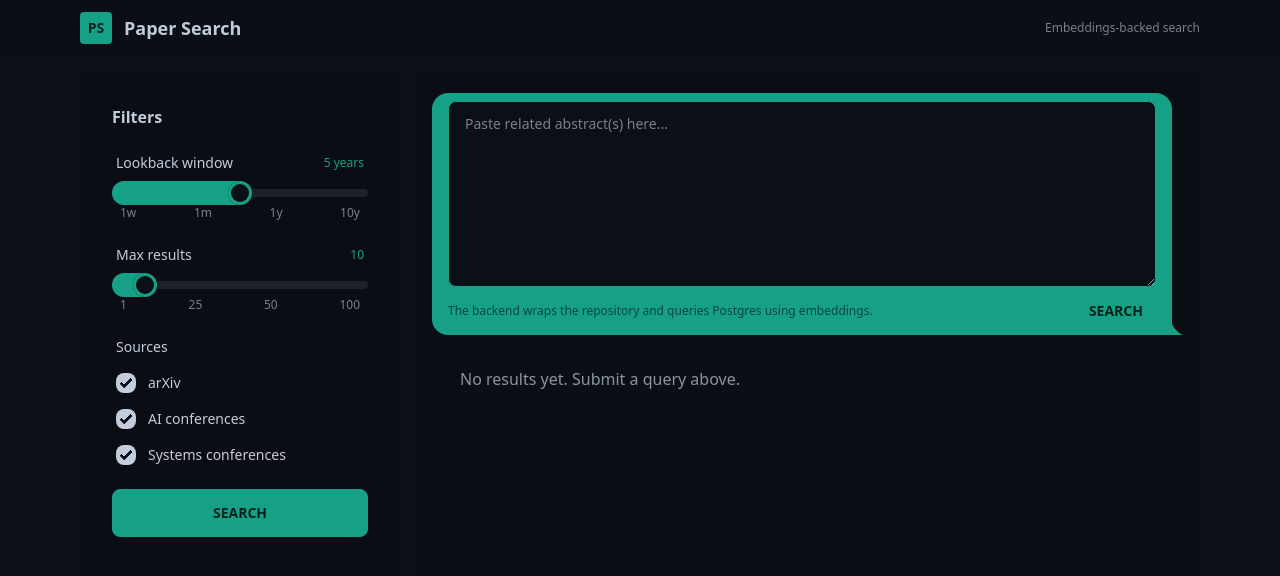
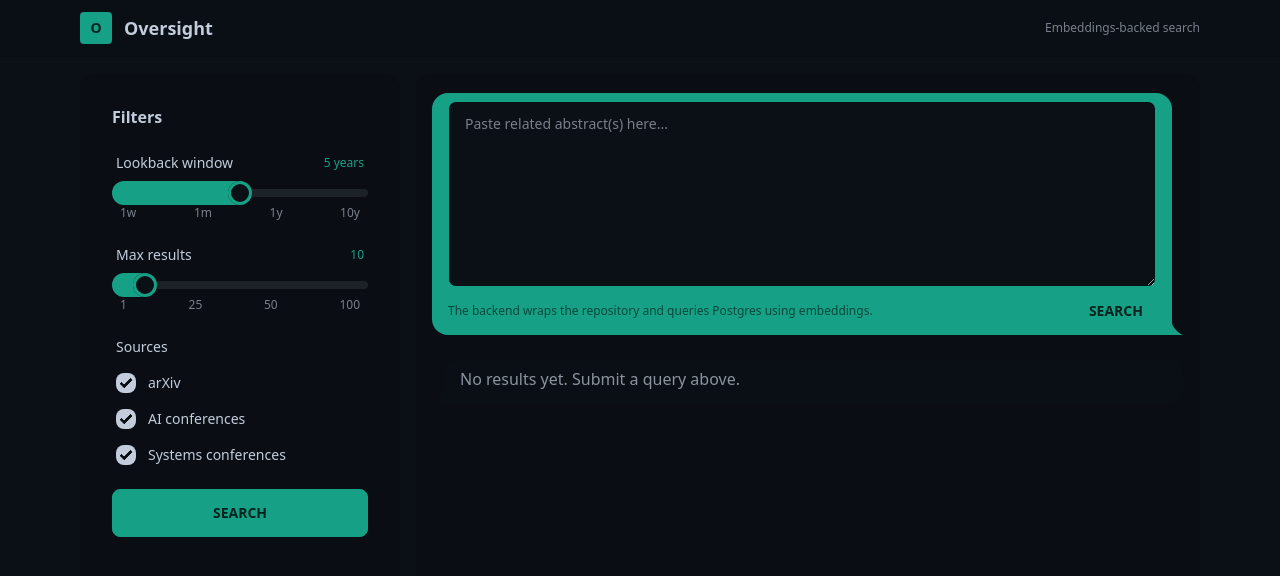
Before and after one commit to ottowhite/oversight, a Next.js app in the folder frontend/: page / in a window 1280 px wide. Shown: the top 576 px of the page. Built offline with nearby package versions, Linux system fonts and the light colour scheme.

Commit message:
feat: change name to oversight

```diff
--- a/frontend/pages/index.tsx
+++ b/frontend/pages/index.tsx
@@ -79,10 +79,10 @@
         <div className="mx-auto flex max-w-6xl items-center gap-3 px-4 py-3">
           <div className="avatar placeholder">
             <div className="w-8 rounded bg-primary text-primary-content">
-              <span className="text-sm font-bold">PS</span>
+              <span className="text-sm font-bold">O</span>
             </div>
           </div>
-          <h1 className="text-lg font-semibold">Paper Search</h1>
+          <h1 className="text-lg font-semibold">Oversight</h1>
           <span className="ml-auto text-xs text-base-content/60">Embeddings-backed search</span>
         </div>
       </header>
```
